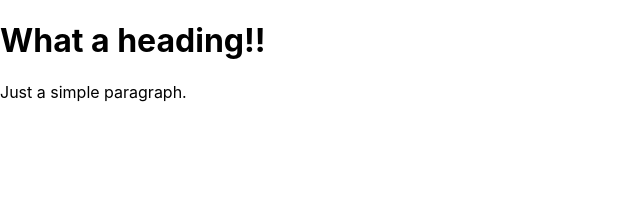
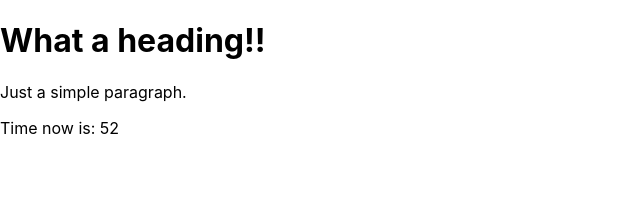
Before and after one commit to ahmedhammad97/React-Playground, a React (Create React App) app in the folder firstapp/: page / in a window 1280 px wide. Shown: the top 208 px of the page, without its empty margins (0-640 px from the left). Built offline with nearby package versions, Linux system fonts and the light colour scheme.

Commit message:
Add stateful container component

```diff
--- a/firstapp/src/App.js
+++ b/firstapp/src/App.js
@@ -1,12 +1,14 @@
 import React from 'react';
 import FirstComponent from './first';
 import SecondComponent from './second';
+import ContainerComponent from './container';
 
 function App() {
   return (
     <div className="App">
       <FirstComponent heading="What a heading!!" />
       <SecondComponent paragraph="Just a simple paragraph." />
+      <ContainerComponent label="Time now is: " />
     </div>
   );
 }
--- /dev/null
+++ b/firstapp/src/container.js
@@ -0,0 +1,31 @@
+import React from 'react';
+
+class ContainerComponent extends React.Component {
+    constructor (props) {
+        super(props);
+        this.state = {date: new Date()};
+    }
+
+    componentDidMount () {
+        this.timerId = setInterval( () => {
+            this.setState( (state, props) => ({
+                date : new Date()
+            }) )
+        }, 1000)
+    }
+
+    componentWillUnmount () {
+        clearInterval( this.timerId )
+    }
+
+    render () {
+        return (
+            <p>
+                <span>{this.props.label}</span>
+                <span>{ this.state.date.getSeconds() }</span>
+            </p>
+        )
+    }
+}
+
+export default ContainerComponent;
```
